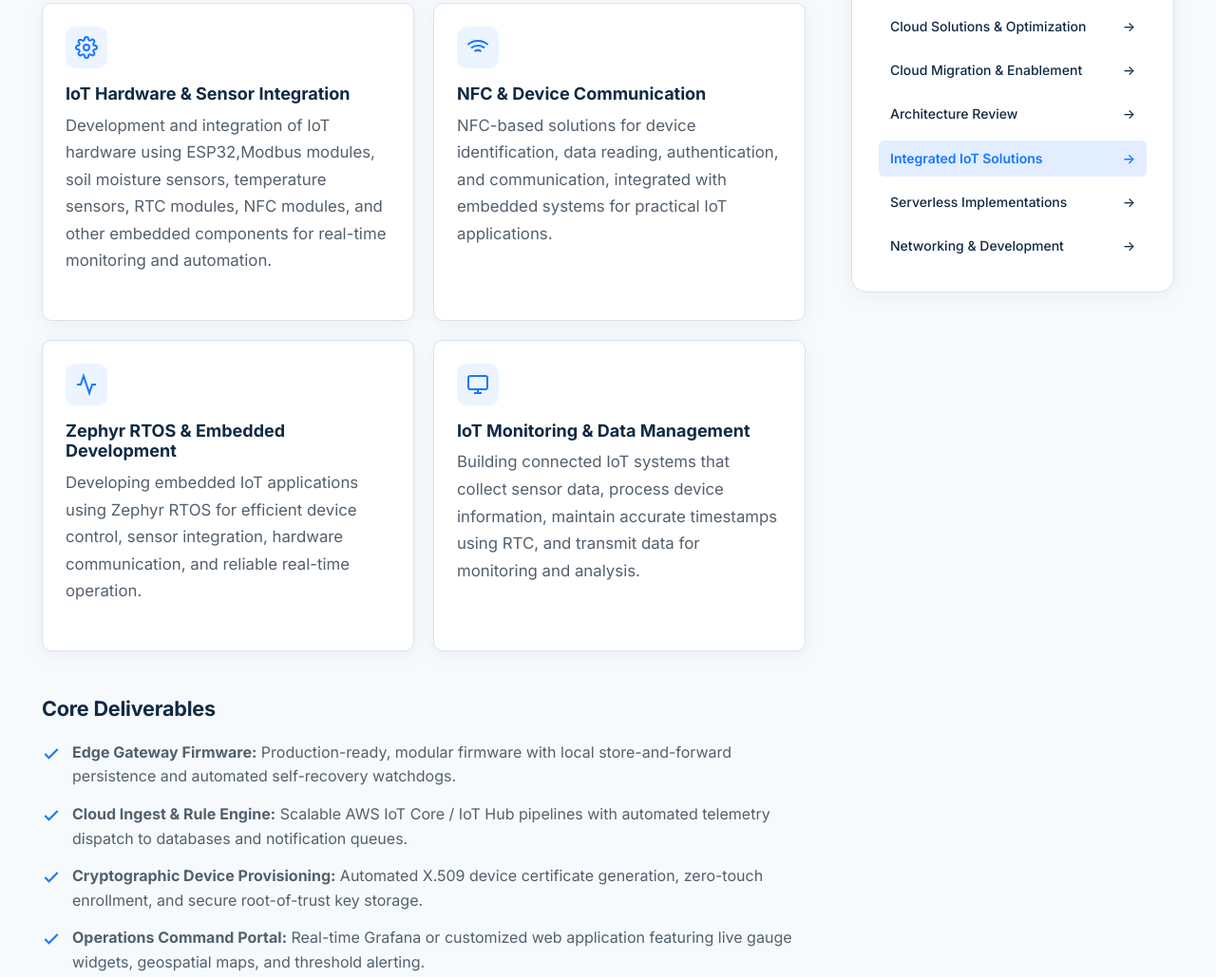
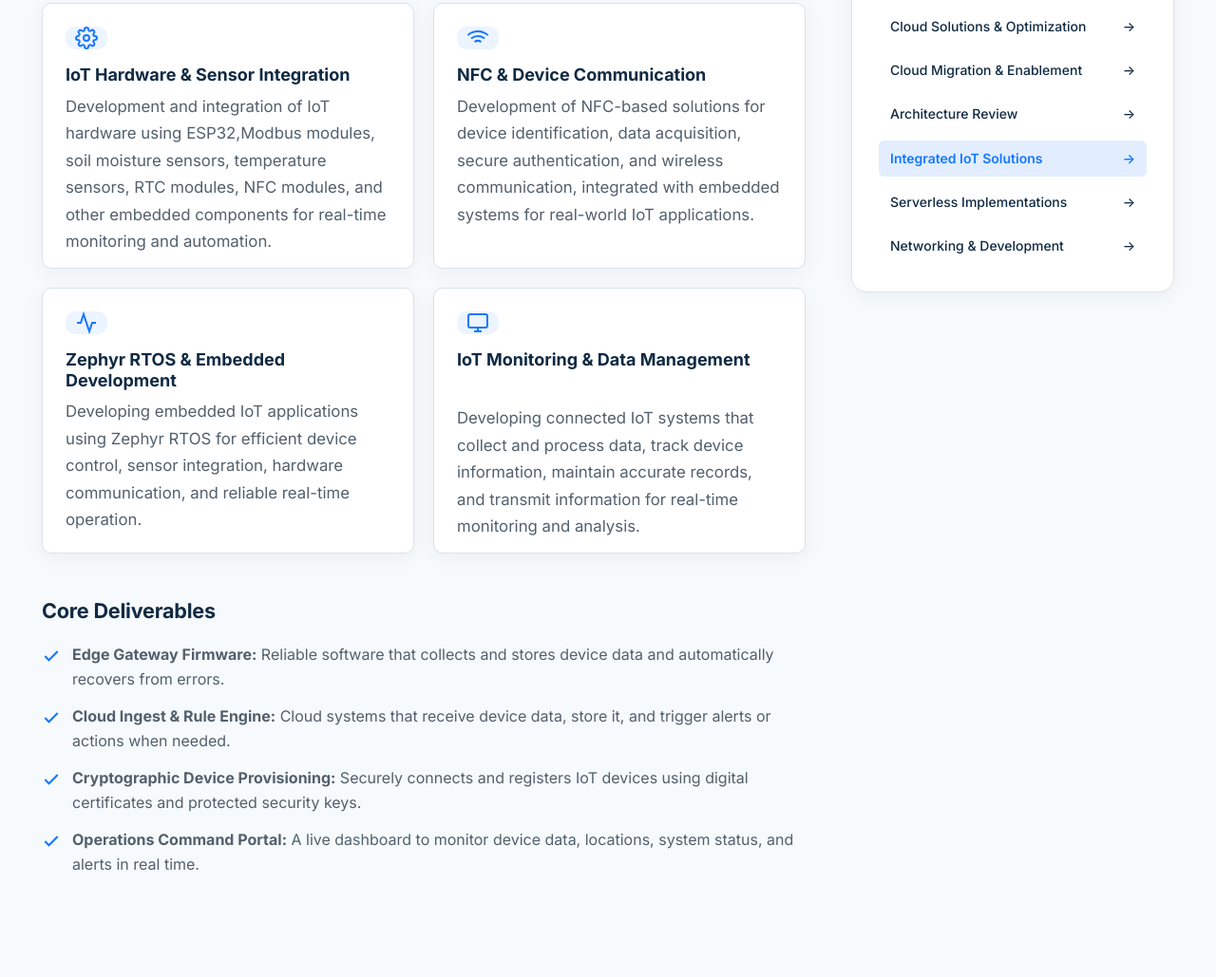
Before and after one commit to SatelliteTech/satellite-tech.in, a plain HTML site: page service-iot-solutions.html in a window 1280 px wide. Shown: the part 594-1623 px from the top of the page at 95% size. Drawn offline with Linux system fonts and the light colour scheme.

Commit message:
updated the Content

```diff
--- a/css/style.css
+++ b/css/style.css
@@ -2045,6 +2045,11 @@ p {
   padding: 24px;
   box-shadow: var(--card-shadow);
   transition: transform var(--transition-normal), box-shadow var(--transition-normal), border-color var(--transition-normal);
+  min-height: 280px;
+  height: 280px;
+  box-sizing: border-box;
+  display: flex;
+  flex-direction: column;
 }
 
 .service-capability-card:hover {
--- a/service-iot-solutions.html
+++ b/service-iot-solutions.html
@@ -81,6 +81,7 @@
           <div class="service-body">
             <h3 style="margin-top: 0;">End-to-End IoT Capabilities</h3>
             <div class="service-capabilities-grid">
+
               <div class="service-capability-card">
                 <div class="service-capability-card__icon">
                   <svg width="24" height="24" viewBox="0 0 24 24" fill="none" stroke="currentColor" stroke-width="2"><circle cx="12" cy="12" r="3"></circle><path d="M19.4 15a1.65 1.65 0 0 0 .33 1.82l.06.06a2 2 0 0 1 0 2.83 2 2 0 0 1-2.83 0l-.06-.06a1.65 1.65 0 0 0-1.82-.33 1.65 1.65 0 0 0-1 1.51V21a2 2 0 0 1-2 2 2 2 0 0 1-2-2v-.09A1.65 1.65 0 0 0 9 19.4a1.65 1.65 0 0 0-1.82.33l-.06.06a2 2 0 0 1-2.83 0 2 2 0 0 1 0-2.83l.06-.06a1.65 1.65 0 0 0 .33-1.82 1.65 1.65 0 0 0-1.51-1H3a2 2 0 0 1-2-2 2 2 0 0 1 2-2h.09A1.65 1.65 0 0 0 4.6 9a1.65 1.65 0 0 0-.33-1.82l-.06-.06a2 2 0 0 1 0-2.83 2 2 0 0 1 2.83 0l.06.06a1.65 1.65 0 0 0 1.82.33H9a1.65 1.65 0 0 0 1-1.51V3a2 2 0 0 1 2-2 2 2 0 0 1 2 2v.09a1.65 1.65 0 0 0 1 1.51 1.65 1.65 0 0 0 1.82-.33l.06-.06a2 2 0 0 1 2.83 0 2 2 0 0 1 0 2.83l-.06.06a1.65 1.65 0 0 0-.33 1.82V9a1.65 1.65 0 0 0 1.51 1H21a2 2 0 0 1 2 2 2 2 0 0 1-2 2h-.09a1.65 1.65 0 0 0-1.51 1z"></path></svg>
@@ -96,8 +97,7 @@
                 </div>
                 <h4 class="service-capability-card__title">NFC & Device Communication </h4>
                 <p class="service-capability-card__desc">
-                  NFC-based solutions for device identification, data reading, authentication, and communication, integrated with embedded systems for practical IoT applications.                </p>
-              </div>
+                  Development of NFC-based solutions for device identification, data acquisition, secure authentication, and wireless communication, integrated with embedded systems for real-world IoT applications.              </div>
 
               <div class="service-capability-card">
                 <div class="service-capability-card__icon">
@@ -112,28 +112,27 @@
                   <svg width="24" height="24" viewBox="0 0 24 24" fill="none" stroke="currentColor" stroke-width="2"><rect x="2" y="3" width="20" height="14" rx="2" ry="2"></rect><line x1="8" y1="21" x2="16" y2="21"></line><line x1="12" y1="17" x2="12" y2="21"></line></svg>
                 </div>
                 <h4 class="service-capability-card__title">IoT Monitoring  &amp; Data Management</h4>
-                <p class="service-capability-card__desc">
-                  Building connected IoT systems that collect sensor data, process device information, maintain accurate timestamps using RTC, and transmit data for monitoring and analysis.                </p>
-              </div>
+                <p class="service-capability-card__desc"><br>
+                  Developing connected IoT systems that collect and process data, track device information, maintain accurate records, and transmit information for real-time monitoring and analysis.              </div>
             </div>
 
             <h3>Core Deliverables</h3>
             <ul class="service-deliverables-list">
               <li class="service-deliverable-item">
                 <svg width="20" height="20" viewBox="0 0 24 24" fill="none" stroke="currentColor" stroke-width="2.5"><polyline points="20 6 9 17 4 12"></polyline></svg>
-                <span><strong>Edge Gateway Firmware:</strong> Production-ready, modular firmware with local store-and-forward persistence and automated self-recovery watchdogs.</span>
+                <span><strong>Edge Gateway Firmware:</strong> Reliable software that collects and stores device data and automatically recovers from errors.</span>
               </li>
               <li class="service-deliverable-item">
                 <svg width="20" height="20" viewBox="0 0 24 24" fill="none" stroke="currentColor" stroke-width="2.5"><polyline points="20 6 9 17 4 12"></polyline></svg>
-                <span><strong>Cloud Ingest &amp; Rule Engine:</strong> Scalable AWS IoT Core / IoT Hub pipelines with automated telemetry dispatch to databases and notification queues.</span>
+                <span><strong>Cloud Ingest &amp; Rule Engine:</strong> Cloud systems that receive device data, store it, and trigger alerts or actions when needed.</span>
               </li>
               <li class="service-deliverable-item">
                 <svg width="20" height="20" viewBox="0 0 24 24" fill="none" stroke="currentColor" stroke-width="2.5"><polyline points="20 6 9 17 4 12"></polyline></svg>
-                <span><strong>Cryptographic Device Provisioning:</strong> Automated X.509 device certificate generation, zero-touch enrollment, and secure root-of-trust key storage.</span>
+                <span><strong>Cryptographic Device Provisioning:</strong> Securely connects and registers IoT devices using digital certificates and protected security keys.</span>
               </li>
               <li class="service-deliverable-item">
                 <svg width="20" height="20" viewBox="0 0 24 24" fill="none" stroke="currentColor" stroke-width="2.5"><polyline points="20 6 9 17 4 12"></polyline></svg>
-                <span><strong>Operations Command Portal:</strong> Real-time Grafana or customized web application featuring live gauge widgets, geospatial maps, and threshold alerting.</span>
+                <span><strong>Operations Command Portal:</strong> A live dashboard to monitor device data, locations, system status, and alerts in real time.</span>
               </li>
             </ul>
           </div>
```
Also changed, not shown: index.html (+0 -1 lines).
